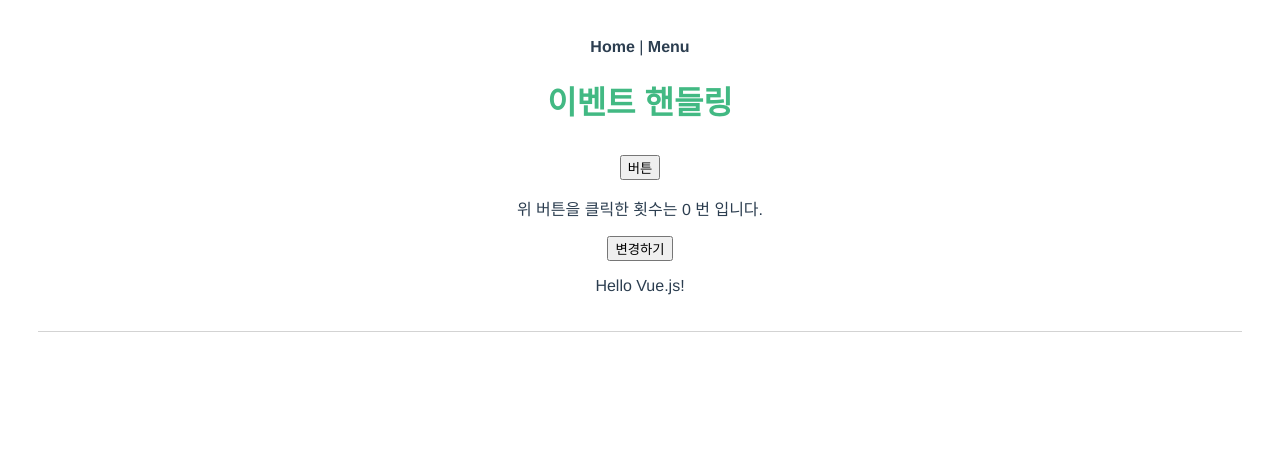
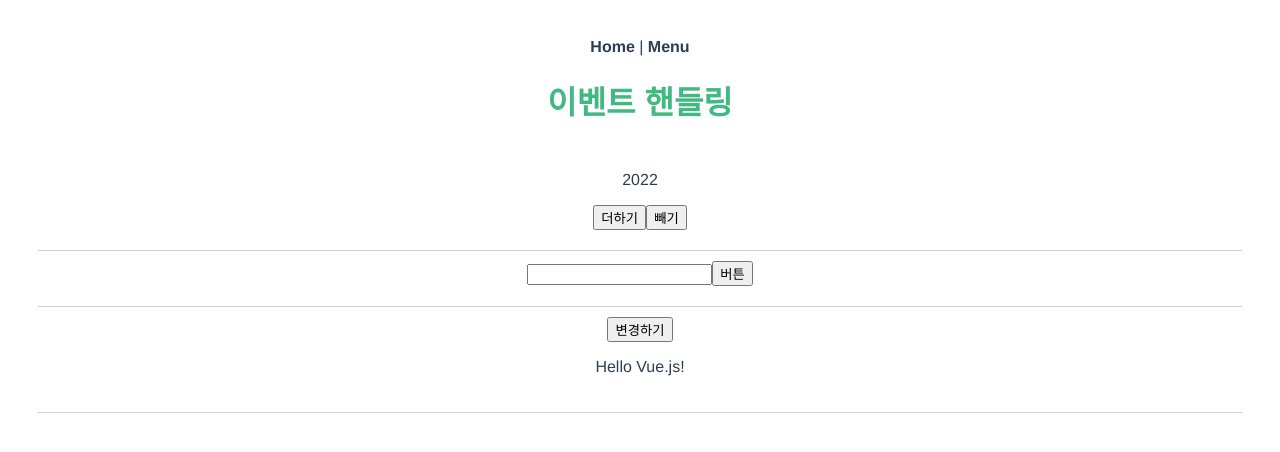
Before and after one commit to kyeongmin21/vueStudy, a Vue app: page /event in a window 1280 px wide. Shown: the top 452 px of the page. Built offline with nearby package versions, Linux system fonts and the light colour scheme.

Commit message:
event @submit 전송하기

```diff
--- a/src/views/Event.vue
+++ b/src/views/Event.vue
@@ -3,44 +3,50 @@
     <h1>이벤트 핸들링</h1>
 
     <section class="first">
-      <button @click="counter">버튼</button>
-      <p>위 버튼을 클릭한 횟수는 {{ num }} 번 입니다.</p>
-
-      <button v-on:click="show =! show">변경하기</button>
+      <p>{{ year }}</p>
+      <button @click="plus">더하기</button>
+      <button @click="minus">빼기</button>
+    </section>
+    <section>
+      <form @submit="submit">
+        <input type="text">
+        <button type="submit">버튼</button>
+      </form>
+    </section>
+    <section>
+      <button @click="show =! show">변경하기</button>
       <transition>
         <p v-if="show">Hello Vue.js!</p>
       </transition>
     </section>
-
-
-
-
-
-
-
   </div>
 </template>
 
 <script>
-
 export default {
   name: "Event",
   components: {},
   data() {
     return {
-      num: 0,
+      year: 2022,
       show: true,
+
     };
   },
   methods: {
-    counter() {
-      this.num += 1;
+    plus() {
+      this.year += 1;
     },
-
+    minus() {
+      this.year -= 1;
+    },
+    submit() {
+      alert(`전송되었습니다`)
+    }
   },
 };
 </script>
 
-<style scoped>
+<style>
 @import "/css/style.css";
 </style>
```
